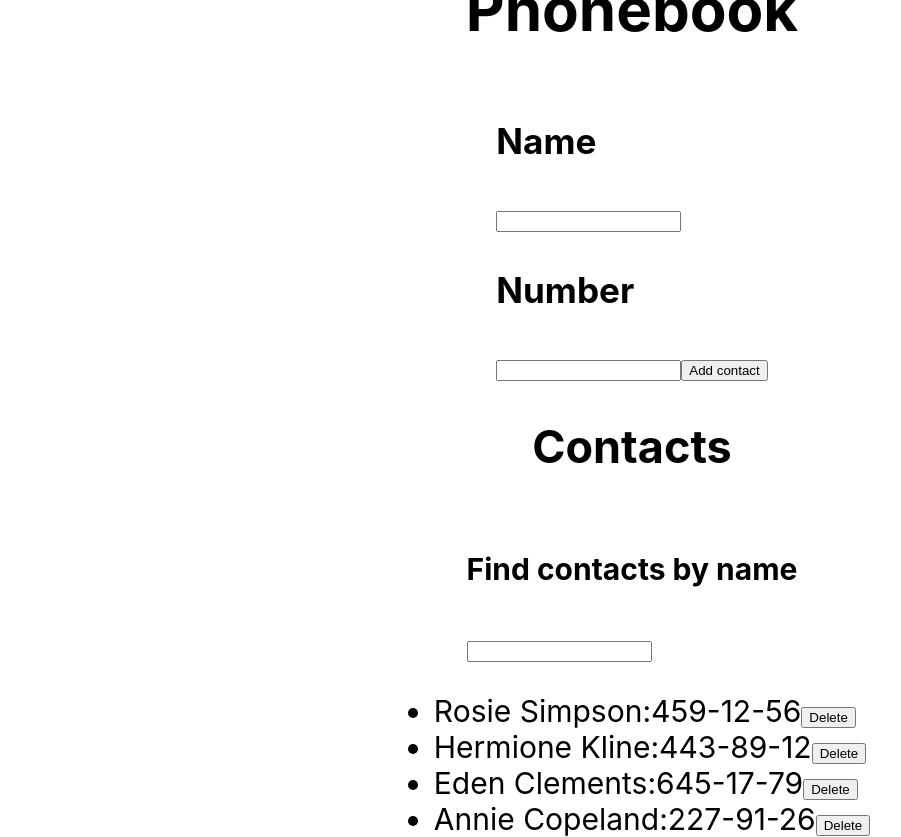
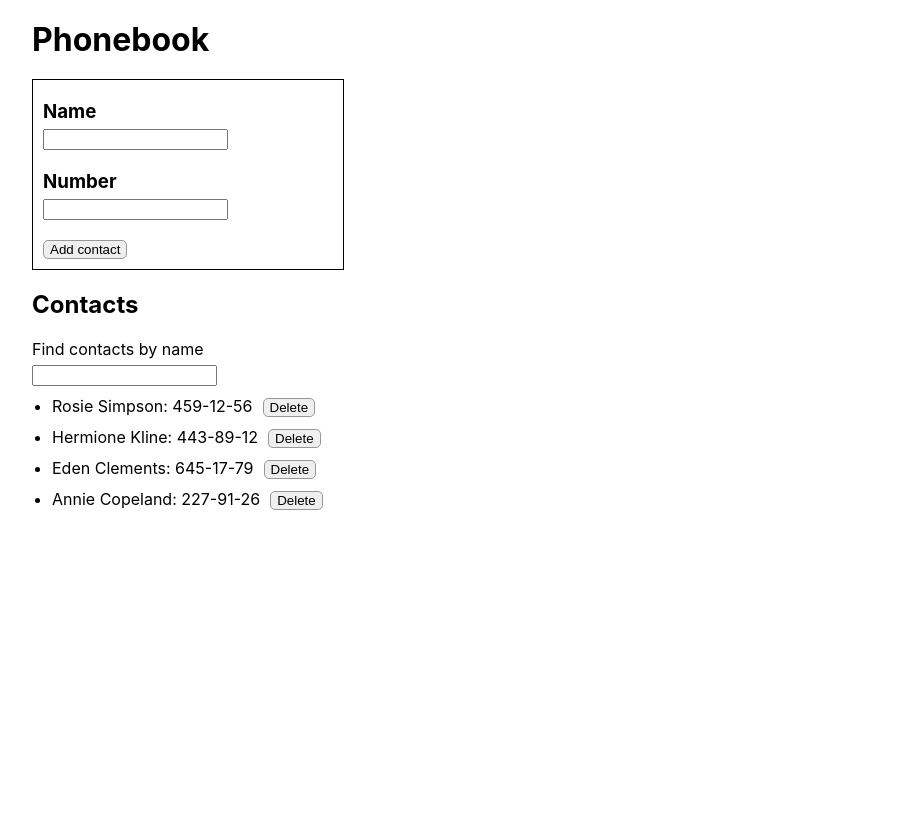
Before and after one commit to Kathryne-Kat/goit-react-hw-07-phonebook, a React (Create React App) app: page / in a window 1280 px wide. Shown: the whole page, without its empty margins (8-909 px from the left). After the commit the page ends 800 px from the top, so only its background shows below. Built offline with nearby package versions, Linux system fonts and the light colour scheme.

Commit message:
add styles

```diff
--- a/src/components/App.jsx
+++ b/src/components/App/App.jsx
@@ -1,8 +1,9 @@
 import { Component } from 'react';
-import ContactForm from './ContactForm/ContactForm';
-import { Filter } from './Filter/Filter';
-import { ContactList } from './ContactList/ContactList';
+import ContactForm from '../ContactForm/ContactForm';
+import { Filter } from '../Filter/Filter';
+import { ContactList } from '../Contact/ContactList';
 import { nanoid } from 'nanoid';
+import css from './App.module.css';
 
 export default class App extends Component {
   state = {
@@ -49,26 +50,15 @@ export default class App extends Component {
     );
 
     return (
-      <div
-        style={{
-          height: '100vh',
-          display: 'flex',
-          flexDirection: 'column',
-          justifyContent: 'center',
-          alignItems: 'center',
-          fontSize: 30,
-          color: '#010101',
-        }}
-      >
-        <h1>Phonebook</h1>
+      <div className={css.container}>
+        <h1 className={css.titleH1}>Phonebook</h1>
         <ContactForm onSubmit={this.addContact} />
-        <h2>Contacts</h2>
+        <h2 className={css.titleH1}>Contacts</h2>
         <Filter onFilterChange={this.handleFilter} value={this.state.filter} />
         <ContactList
           contacts={filteredContacts}
           onDeleteContact={this.deleteContact}
           //contacts={this.state.contacts}
-          // filter={this.state.filter}
         />
       </div>
     );
--- /dev/null
+++ b/src/components/App/App.module.css
@@ -0,0 +1,9 @@
+.container {
+  width: 1200px;
+  margin: 0 auto;
+}
+
+.titleH1 {
+  margin-top: 20px;
+  margin-bottom: 20px;
+}
--- a/src/components/ContactList/ContactList.jsx
+++ b/src/components/Contact/ContactList.jsx
@@ -1,8 +1,10 @@
+import PropTypes from 'prop-types';
 import { ContactListItem } from './ContactsListItem';
+import css from './ContactsList.module.css';
 
 export const ContactList = ({ contacts, onDeleteContact = () => {} }) => {
   return (
-    <ul>
+    <ul className={css.list}>
       {contacts.length > 0 &&
         contacts.map(contact => {
           return (
@@ -18,3 +20,14 @@ export const ContactList = ({ contacts, onDeleteContact = () => {} }) => {
     </ul>
   );
 };
+
+ContactList.propTypes = {
+  contacts: PropTypes.arrayOf(
+    PropTypes.shape({
+      id: PropTypes.string.isRequired,
+      name: PropTypes.string.isRequired,
+      number: PropTypes.string.isRequired,
+    }).isRequired
+  ).isRequired,
+  onDeleteContact: PropTypes.func,
+};
--- /dev/null
+++ b/src/components/Contact/ContactsList.module.css
@@ -0,0 +1,18 @@
+.list {
+  margin-top: 10px;
+  margin-left: 20px;
+}
+
+.listItem {
+  padding-bottom: 10px;
+}
+
+.listDel {
+  margin-left: 10px;
+  border-radius: 5px;
+  border: 1px solid #979797;
+  /* background-color: #b4d6f3; */
+}
+.listDel:hover {
+  background-color: #b4d6f3;
+}
--- /dev/null
+++ b/src/components/Contact/ContactsListItem.jsx
@@ -0,0 +1,29 @@
+import PropTypes from 'prop-types';
+import css from './ContactsList.module.css';
+
+export const ContactListItem = ({
+  id,
+  name,
+  number,
+  onDeleteContact = () => {},
+}) => {
+  return (
+    <li className={css.listItem} key={id}>
+      {name}: {number}
+      <button
+        className={css.listDel}
+        onClick={() => onDeleteContact(id)}
+        type="button"
+      >
+        Delete
+      </button>
+    </li>
+  );
+};
+
+ContactListItem.propTypes = {
+  id: PropTypes.string.isRequired,
+  name: PropTypes.string.isRequired,
+  number: PropTypes.string.isRequired,
+  onDeleteContact: PropTypes.func,
+};
--- a/src/components/ContactForm/ContactForm.jsx
+++ b/src/components/ContactForm/ContactForm.jsx
@@ -1,4 +1,6 @@
 import { Component } from 'react';
+import PropTypes from 'prop-types';
+import css from './ContactForm.module.css';
 
 export default class ContactForm extends Component {
   state = {
@@ -25,9 +27,10 @@ export default class ContactForm extends Component {
 
   render() {
     return (
-      <form onSubmit={this.handleSubmit}>
-        <h3>Name</h3>
+      <form className={css.form} onSubmit={this.handleSubmit}>
+        <h3 className={css.title}>Name</h3>
         <input
+          className={css.nameInput}
           type="text"
           name="name"
           pattern="^[a-zA-Zа-яА-Я]+(([' -][a-zA-Zа-яА-Я ])?[a-zA-Zа-яА-Я]*)*$"
@@ -36,8 +39,9 @@ export default class ContactForm extends Component {
           value={this.state.name}
           onChange={this.handleInputChange}
         />
-        <h3>Number</h3>
+        <h3 className={css.title}>Number</h3>
         <input
+          className={css.numberInput}
           type="tel"
           name="number"
           pattern="\+?\d{1,4}?[-.\s]?\(?\d{1,3}?\)?[-.\s]?\d{1,4}[-.\s]?\d{1,4}[-.\s]?\d{1,9}"
@@ -46,8 +50,14 @@ export default class ContactForm extends Component {
           value={this.state.number}
           onChange={this.handleInputChange}
         />
-        <button type="submit">Add contact</button>
+        <button className={css.btn} type="submit">
+          Add contact
+        </button>
       </form>
     );
   }
 }
+
+ContactForm.propTypes = {
+  onSubmit: PropTypes.func.isRequired,
+};
--- /dev/null
+++ b/src/components/ContactForm/ContactForm.module.css
@@ -0,0 +1,31 @@
+.form {
+  margin-top: 20px;
+  width: 300px;
+  border: 1px solid #000;
+  padding: 0 0 10px 10px;
+}
+
+.title {
+  margin-bottom: 5px;
+  margin-top: 20px;
+}
+.btn {
+  display: block;
+  border-radius: 5px;
+  border: 1px solid #979797;
+}
+
+.btn:hover {
+  background-color: #b4d6f3;
+}
+.numberInput {
+  margin-bottom: 20px;
+}
+.numberInput:hover,
+:focus {
+  border: 2px solid #b4d6f3;
+}
+.nameInput:hover,
+:focus {
+  border: 2px solid #b4d6f3;
+}
--- a/src/components/ContactList/ContactsListItem.jsx
+++ /dev/null
@@ -1,15 +0,0 @@
-export const ContactListItem = ({
-  id,
-  name,
-  number,
-  onDeleteContact = () => {},
-}) => {
-  return (
-    <li key={id}>
-      {name}:{number}
-      <button onClick={() => onDeleteContact(id)} type="button">
-        Delete
-      </button>
-    </li>
-  );
-};
--- a/src/components/Filter/Filter.jsx
+++ b/src/components/Filter/Filter.jsx
@@ -1,8 +1,12 @@
+import PropTypes from 'prop-types';
+import css from './Filter.module.css';
+
 export const Filter = ({ value, onFilterChange }) => {
   return (
     <div className="filter">
-      <h4>Find contacts by name</h4>
+      <h4 className={css.title}>Find contacts by name</h4>
       <input
+        className={css.inputFilter}
         type="text"
         name="filter"
         value={value}
@@ -11,3 +15,8 @@ export const Filter = ({ value, onFilterChange }) => {
     </div>
   );
 };
+
+Filter.propTypes = {
+  value: PropTypes.string.isRequired,
+  onFilterChange: PropTypes.func.isRequired,
+};
--- /dev/null
+++ b/src/components/Filter/Filter.module.css
@@ -0,0 +1,8 @@
+.title {
+  font-weight: normal;
+  padding-bottom: 5px;
+}
+.inputFilter:hover,
+:focus {
+  border: 2px solid #b4d6f3;
+}
--- a/src/index.css
+++ b/src/index.css
@@ -13,3 +13,23 @@ code {
   font-family: source-code-pro, Menlo, Monaco, Consolas, 'Courier New',
     monospace;
 }
+h1,
+h2,
+h3,
+h4,
+h5,
+h6,
+p {
+  margin: 0;
+}
+ul,
+ol {
+  margin: 0;
+  padding: 0;
+  /* list-style: none; */
+}
+img {
+  display: block;
+  max-width: 100%;
+  height: auto;
+}
--- a/src/index.js
+++ b/src/index.js
@@ -1,6 +1,6 @@
 import React from 'react';
 import ReactDOM from 'react-dom/client';
-import App from 'components/App';
+import App from 'components/App/App';
 import './index.css';
 
 ReactDOM.createRoot(document.getElementById('root')).render(
```
